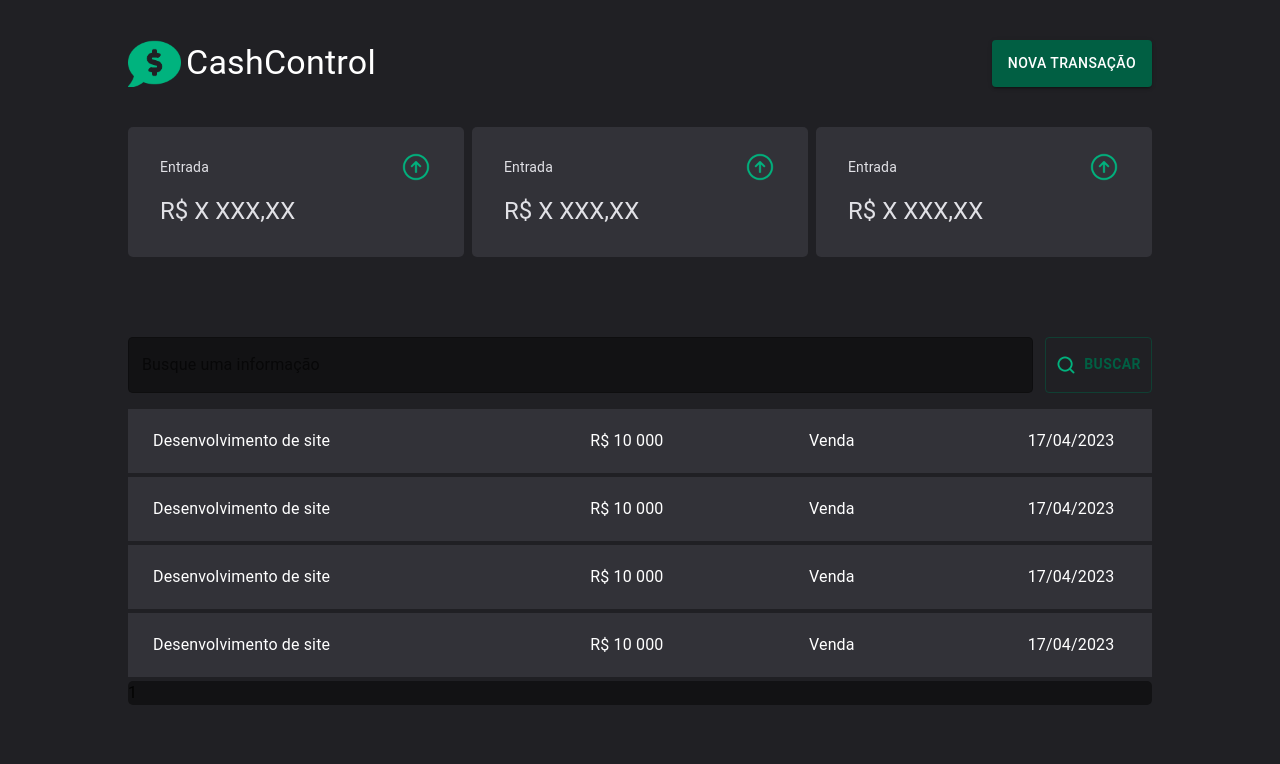
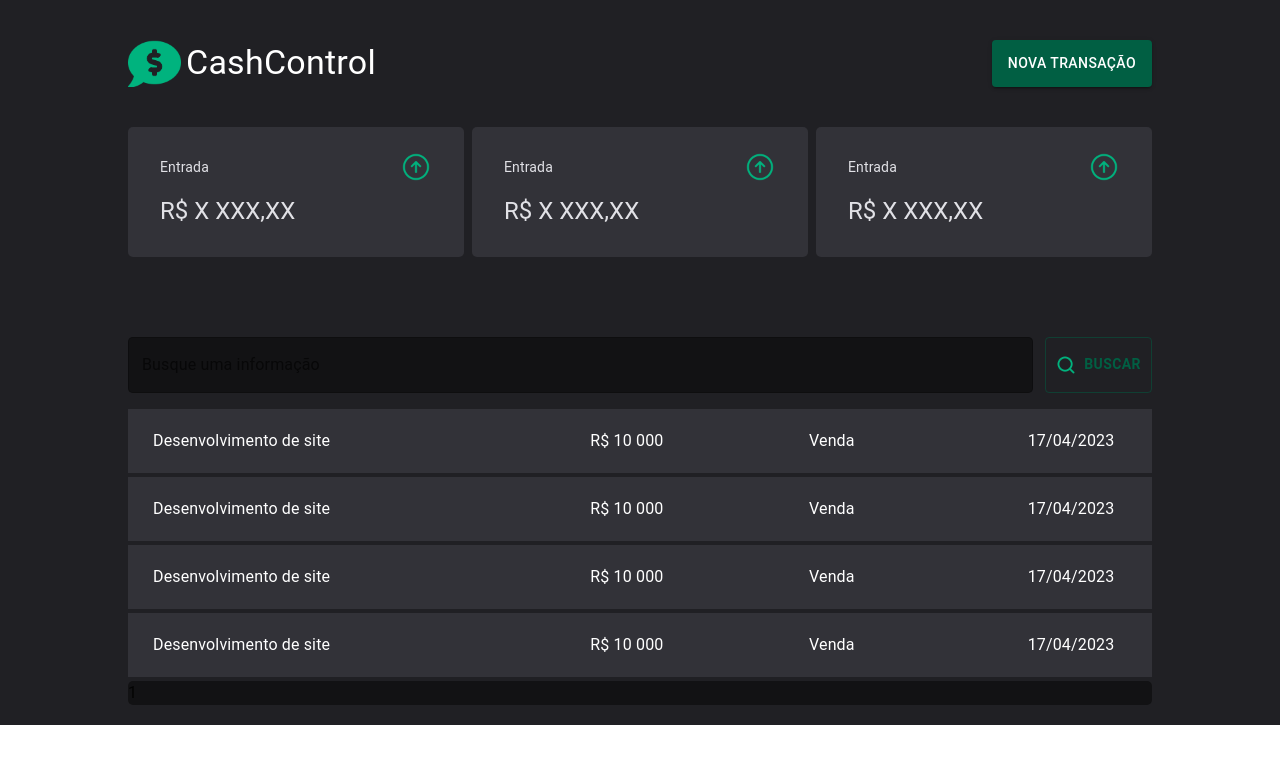
Before and after one commit to eugeogeo/cashControl, a React (Vite) app: page / in a window 1280 px wide. Shown: the top 764 px of the page. Built offline with nearby package versions, Linux system fonts and the light colour scheme.

Commit message:
style: reorganizando configurações de pagina

```diff
--- a/src/pages/Home.tsx
+++ b/src/pages/Home.tsx
@@ -37,12 +37,14 @@ const Home = () => {
                 backgroundColor: '#202024',
                 display: 'flex',
                 justifyContent: 'center',
+                paddingBottom:'20px',
+                width: '100%',
+
             }}
         >
             <Box
                 sx={{
                     width: '80vw',
-                    height: '100vh',
                     display: 'flex',
                     flexDirection: 'column',
                 }}
```
